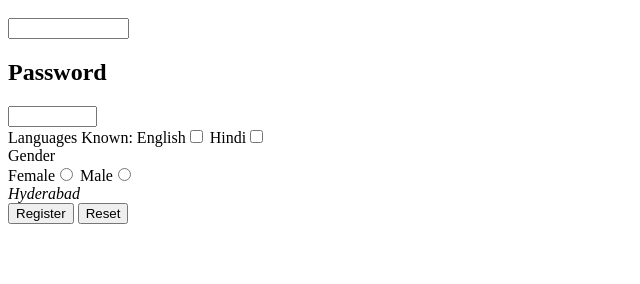
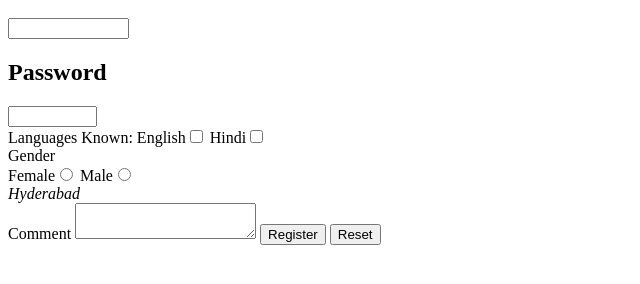
Before and after one commit to chandureddy173/devops, a plain HTML site: page index.html in a window 1280 px wide. Shown: the part 120-404 px from the top of the page, without its empty margins (0-640 px from the left). Drawn offline with Linux system fonts and the light colour scheme.

Commit message:
index modified by 6665

```diff
--- a/index.html
+++ b/index.html
@@ -29,6 +29,8 @@ Female<input type="radio" name="r1">
 Male<input type="radio" name="r1">
 <br>
 <Address>Hyderabad</Address>
+Comment
+<textarea></textarea>
 <input type="submit" value="Register" name="register">
 <input type="reset" value="Reset">
     </form>
```
